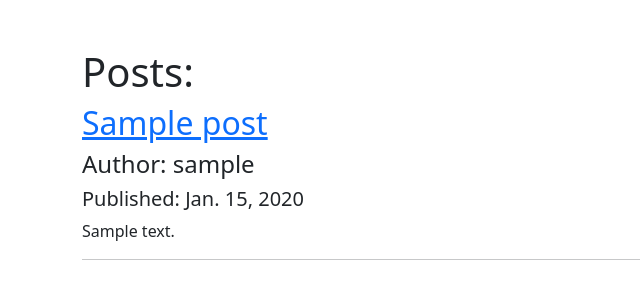
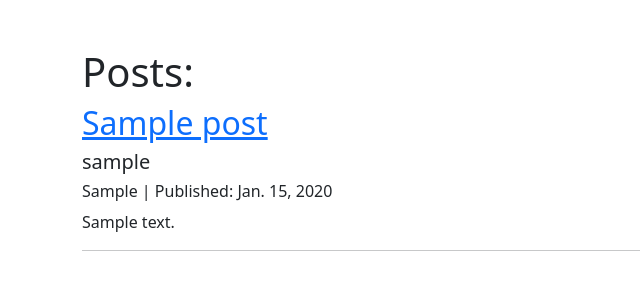
Before and after one commit to KiwiFunk/django-blog, a Django app: page / in a window 1280 px wide. Shown: the part 56-356 px from the top of the page, without its empty margins (0-640 px from the left). Run offline with Django 5.2, Linux system fonts and the light colour scheme; tables that the repository leaves empty hold one stand-in row (values such as "Sample post"); parts of the project's set-up code (start-up, migrations or seed data) failed here and were passed over.

Commit message:
Added catagory display to posts

```diff
--- a/blogapp/models.py
+++ b/blogapp/models.py
@@ -4,6 +4,9 @@ from django.urls import reverse
 
 # Create your models here.
 class Category(models.Model):
+    """
+    Categories can be added in the admin panel by superusers. Our create/edit forms will be dynamically populated with the categories.
+    """
     class Meta:
         verbose_name_plural = 'categories'                                 # Assign a plural name to prevent default pluralization of the model name. (Catagory(s))
 
--- a/blogapp/templates/home.html
+++ b/blogapp/templates/home.html
@@ -6,8 +6,8 @@
 
 {% for post in object_list %}
     <a href="{% url 'post_details' post.pk %}"><h2>{{ post.title }}</h2></a>      {# Use Django's url template tag to create a link to the post_details view we defined in the urls.py file. #}
-    <h4>Author: {{ post.author }}</h4>
-    <h5>Published: {{ post.created_at|date:"DATE_FORMAT" }}</h5>
+    <h5>{{ post.author }}</h5>
+    <h6>{{ post.category }} | Published: {{ post.created_at|date:"DATE_FORMAT" }}</h6>
     {% if post.summary %}
         <p>{{ post.summary }}</p>
     {% else %}
--- a/blogapp/templates/post_details.html
+++ b/blogapp/templates/post_details.html
@@ -13,7 +13,7 @@
 <h1>{{post.title}}</h1>
 <h5>By: {{post.author}}</h5>
 <div class="d-flex align-items-end">
-    <h6 class="w-100">Published: {{post.created_at|date:"DATE_FORMAT"}}</h6>
+    <h6 class="w-100">{{ post.category }} | Published: {{post.created_at|date:"DATE_FORMAT"}}</h6>
     {% if user.is_authenticated %}
     <div class="flex-shrink-1 d-flex gap-2">
         <a href="{% url 'edit_post' post.pk %}" class="btn btn-secondary">Edit</a>
```
